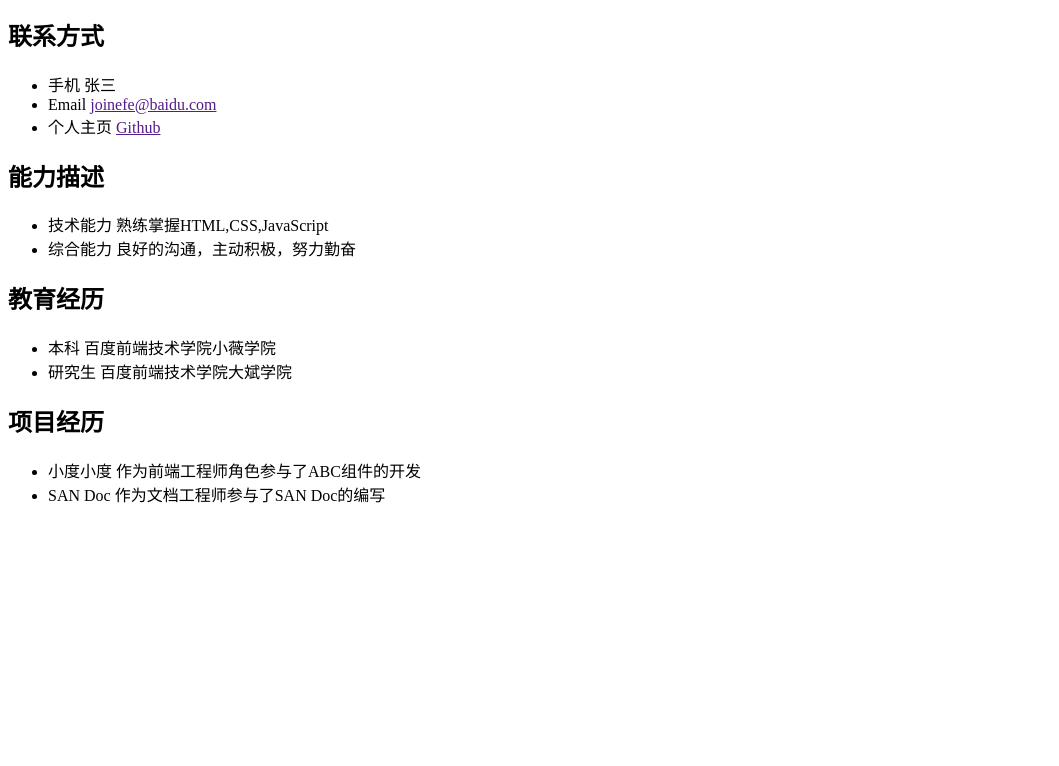
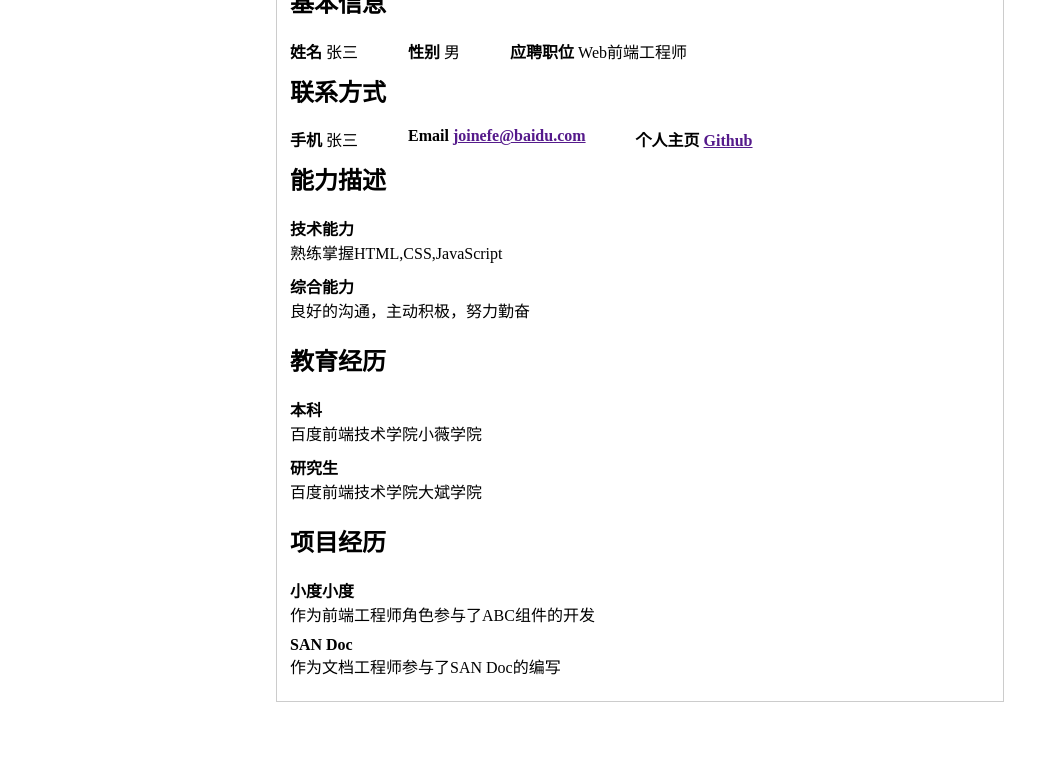
Before and after one commit to La-scatola/ife, a plain HTML site: page index.html in a window 1280 px wide. Shown: the part 219-985 px from the top of the page, without its empty margins (0-1059 px from the left). Before the commit the page ends 800 px from the top, so only its background shows below. Drawn offline with Linux system fonts and the light colour scheme.

Commit message:
Update index.html

```diff
--- a/index.html
+++ b/index.html
@@ -3,7 +3,7 @@
 	<head>
     <meta charset="utf-8">
     <title>简历</title>
-	<link rel="stylesheet" href="- /style1.css"/>
+	<link rel="stylesheet" href="style1.css"/>
 		</ head>
 	<body>
 		<h1>简历</h1>
```
